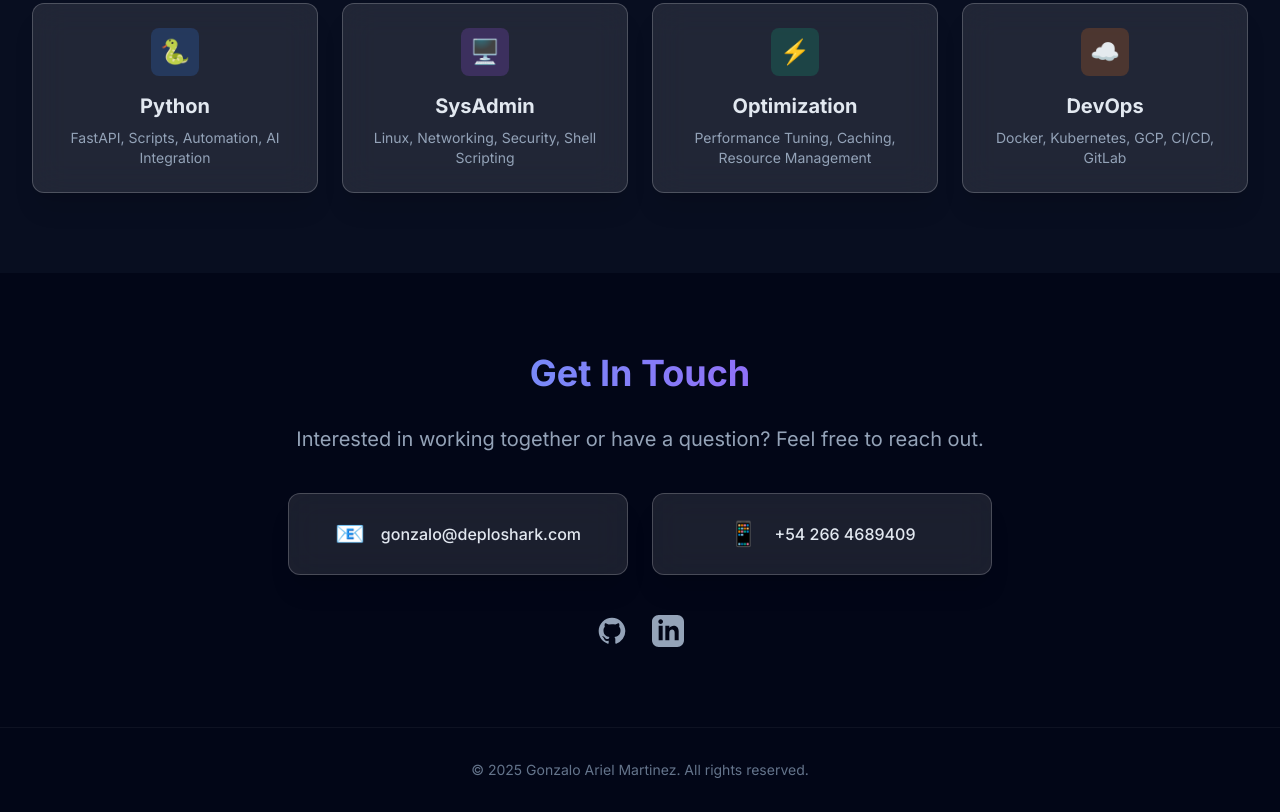
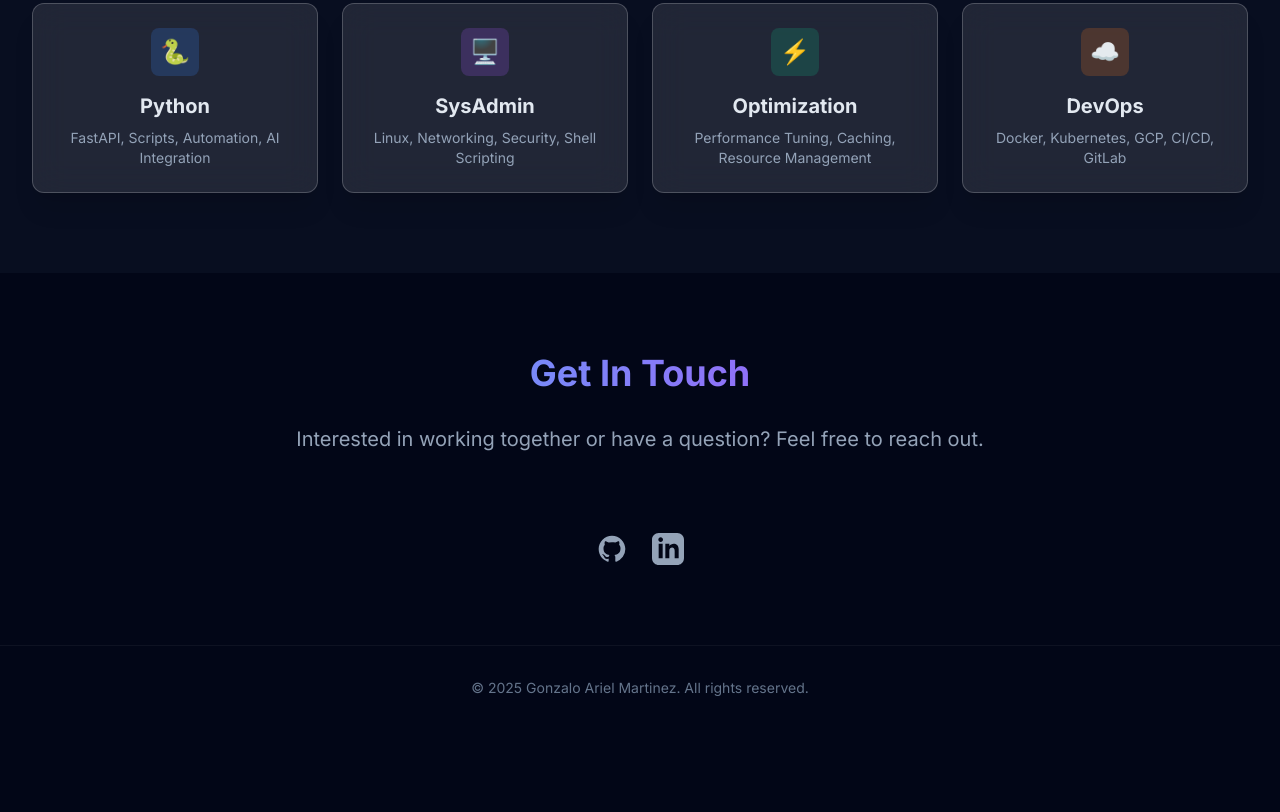
Before and after one commit to gonzafirewall/gonzafirewall.github.io, a website built with Vite: page index.html in a window 1280 px wide. Shown: the part 2234-3046 px from the top of the page. After the commit the page ends 2964 px from the top, so only its background shows below. Built offline with nearby package versions, Linux system fonts and the light colour scheme.

```diff
--- a/index.html
+++ b/index.html
@@ -181,14 +181,7 @@
         </p>
 
         <div class="grid grid-cols-1 md:grid-cols-2 gap-6">
-            <a href="mailto:gonzalo@deploshark.com" class="glass-card p-6 flex items-center justify-center gap-4 hover:bg-white/5 transition-colors group">
-                <span class="text-2xl group-hover:scale-110 transition-transform">📧</span>
-                <span class="font-medium">gonzalo@deploshark.com</span>
-            </a>
-            <a href="tel:+542664689409" class="glass-card p-6 flex items-center justify-center gap-4 hover:bg-white/5 transition-colors group">
-                <span class="text-2xl group-hover:scale-110 transition-transform">📱</span>
-                <span class="font-medium">+54 266 4689409</span>
-            </a>
+            <!-- Contact info removed as per request -->
         </div>
 
         <div class="flex justify-center gap-6 mt-10">
```
Also changed, not shown: 1 other file.
